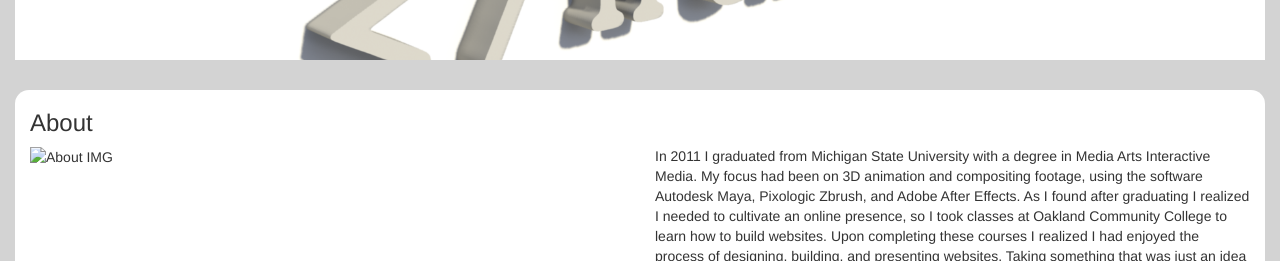
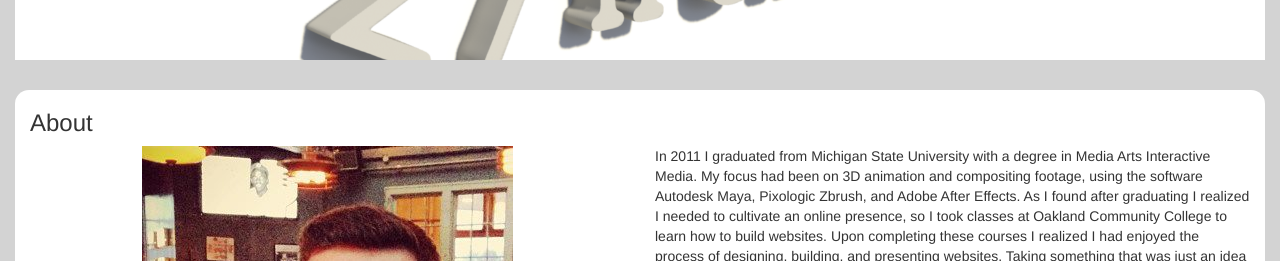
Before and after one commit to phillipvalenti/mySite, a plain HTML site: page index.html in a window 1280 px wide. Shown: the part 539-800 px from the top of the page. Drawn offline with nearby package versions, Linux system fonts and the light colour scheme.

Commit message:
Update 8/9
Added picture and styling

```diff
--- a/index.html
+++ b/index.html
@@ -82,8 +82,8 @@
 			  </div>
 
 			  <div class="row">
-				  <div class="col-md-6">
-					  <img src="" class="responsive" alt="About IMG">
+				  <div class="col-md-6" id="pic_space">
+					  <img src="content/profile.jpg" class="center-block img-responsive" alt="About IMG">
 				  </div>
 				  <div class="col-md-6">
 					  <p>In 2011 I graduated from Michigan State University with a degree in Media Arts Interactive Media. My focus had been on 3D animation and compositing footage, using the software Autodesk Maya, Pixologic Zbrush, and Adobe After Effects. As I found after graduating I realized I needed to cultivate an online presence, so I took classes at Oakland Community College to learn how to build websites. Upon completing these courses I realized I had enjoyed the process of designing, building, and presenting websites. Taking something that was just an idea and developing it into an interactive experience is facinating to me. Then in 2014 I studied responsive design at Grand Circus, a trainning institute in Detroit, Michigan. My long term goal is to develop and grow my skills into this field so I can cultivate unique experiences.</p>
--- a/style.css
+++ b/style.css
@@ -27,8 +27,9 @@ li {
 	border-radius: 1em;
 }
 
-#about img {
-	text-align: center;
+#pic_space {
+	margin-bottom: 1em;
+
 }
 
 #portfolio {
```
Also changed, not shown: content/profile.jpg (added).
